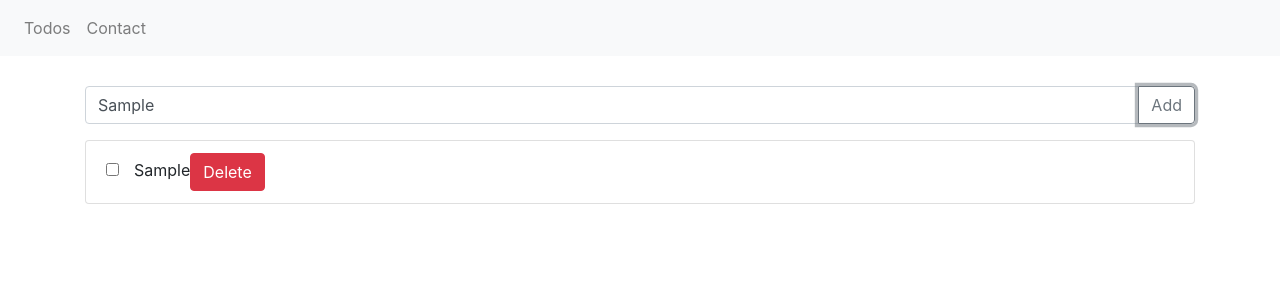
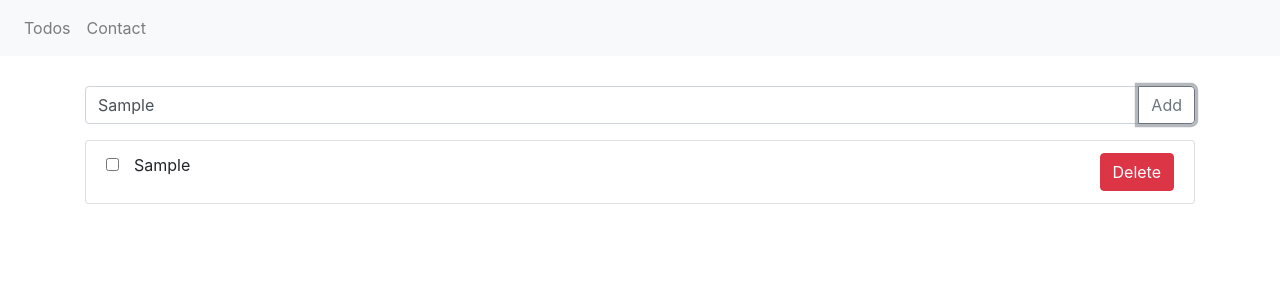
Before and after one commit to Anisaahamed5/project03, a React (Create React App) app: page / in a window 1280 px wide. Both pictures are taken after typing "Sample" into the empty fields and a click on the button "Add". Shown: the top 300 px of the page. Built offline with nearby package versions, Linux system fonts and the light colour scheme.

Commit message:
realigned delete button

```diff
--- a/src/todos.js
+++ b/src/todos.js
@@ -69,7 +69,7 @@ function Task(props) {
     return <li className="list-group-item">
         <input className="check" type="checkbox" checked={done} onChange={toggleTask}/>
         {text}
-        <button className="btn btn-danger pull-right" onClick={deleteTask}>Delete</button>
+        <button className="btn btn-danger float-right" onClick={deleteTask}>Delete</button>
     </li>;
 }
 
@@ -90,6 +90,7 @@ class Todos extends React.Component {
         this.addTodo = this.addTodo.bind(this);
         this.toggleTodo = this.toggleTodo.bind(this);
         this.delete = this.delete.bind(this);
+
     }
 
     addTodo(taskName) {
```
